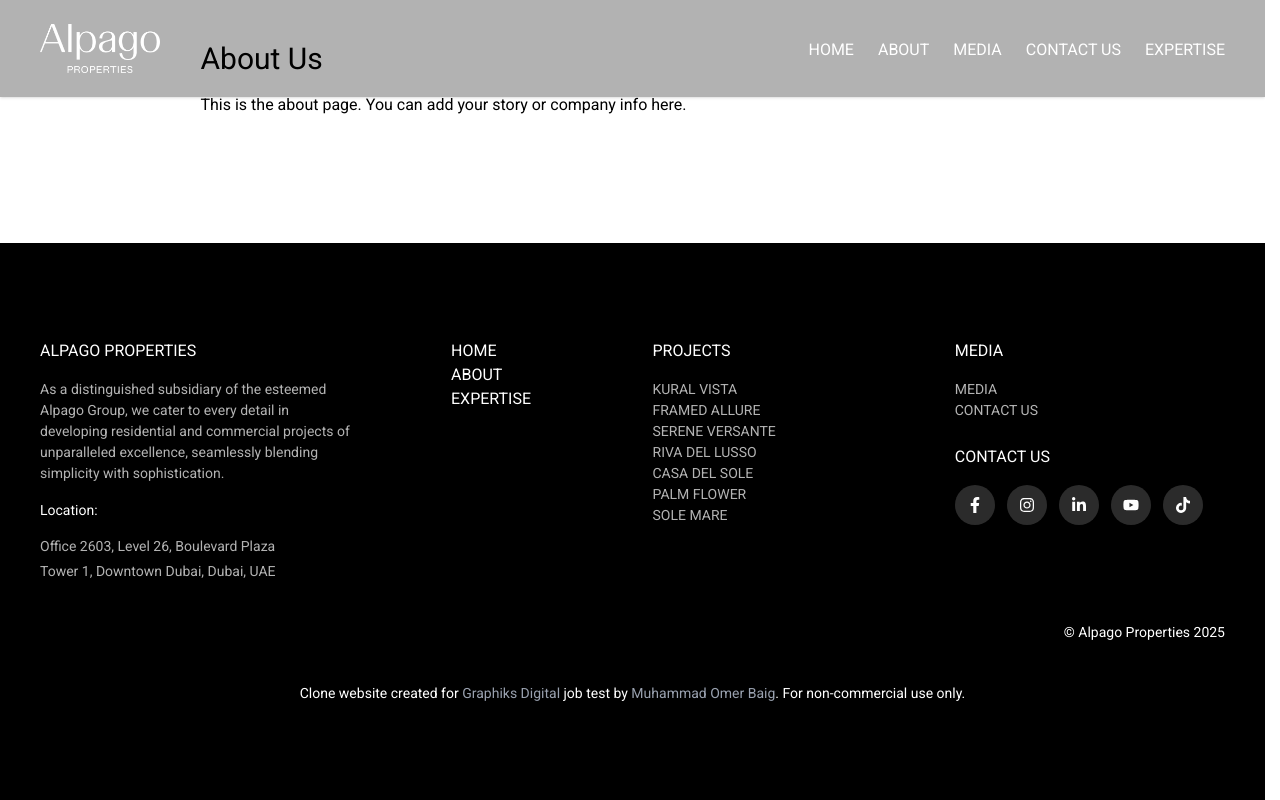
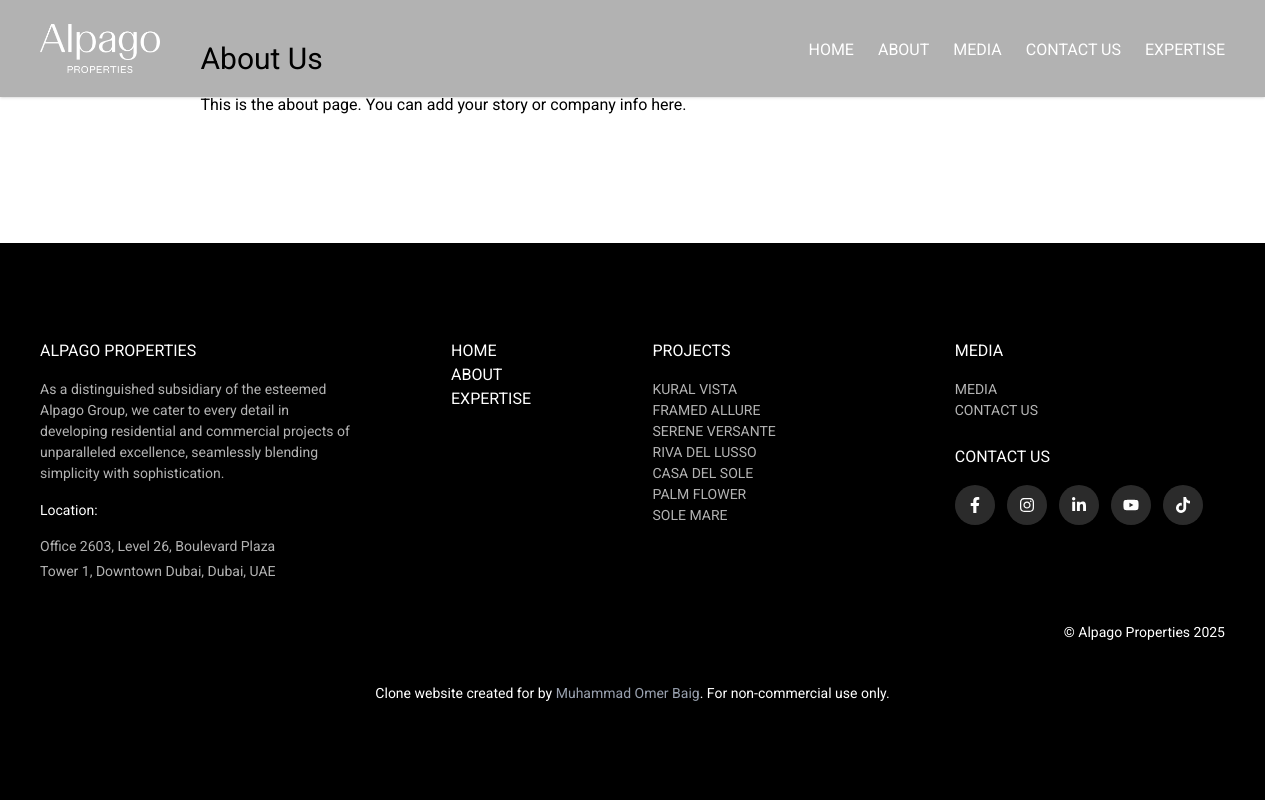
Before and after one commit to engromerbaig/alpago-properties-clone, a Next.js app: page /about in a window 1280 px wide. Built offline with nearby package versions, Linux system fonts and the light colour scheme.

Commit message:
footer changed

```diff
--- a/src/components/Footer.js
+++ b/src/components/Footer.js
@@ -129,12 +129,7 @@ export default function Footer() {
   centered={false}
 text={
   <>
-    Clone website created for <a
-      href="https://digitalgraphiks.ae/"
-      target="_blank"
-      rel="noopener noreferrer"
-      className="text-gray-400"
-    >Graphiks Digital</a> job test by <a
+    Clone website created for by <a
       href="https://omerbaig.dev"
       target="_blank"
       rel="noopener noreferrer"
```
